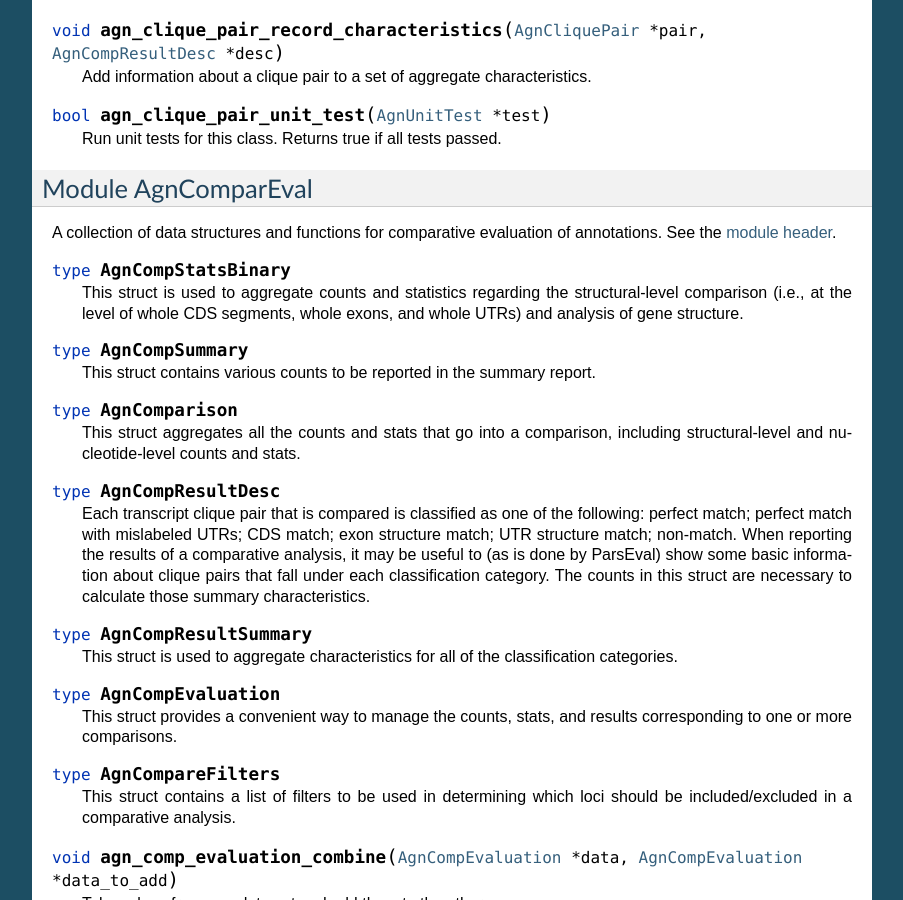
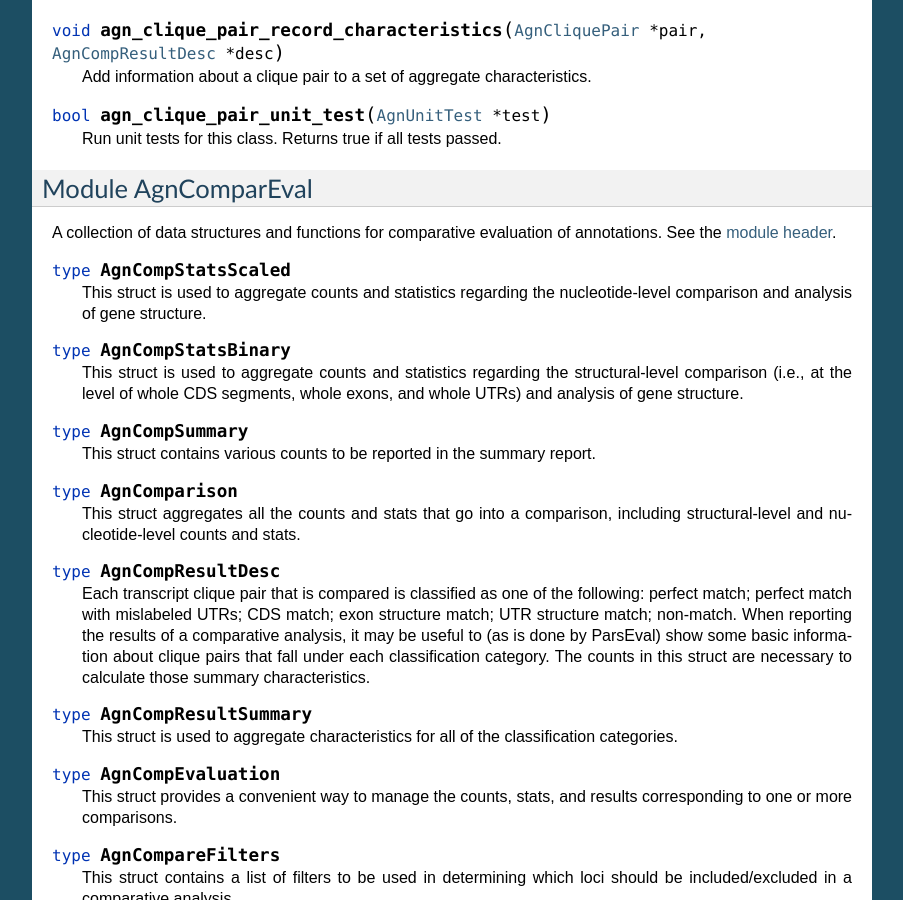
Before and after one commit to BrendelGroup/AEGeAn, a Sphinx documentation site: the page built from docs/api.rst, in a window 1280 px wide and 900 px high, scrolled down 1843 px. Shown: the whole window, without its empty margins (198-1101 px from the left). Built offline with Sphinx 7.4.7, drawn with Linux system fonts in a browser that asks for light colours; some of the changed text lies outside the part shown.

Commit message:
Added marks for documentations' sake

```diff
--- a/docs/api.rst
+++ b/docs/api.rst
@@ -114,6 +114,12 @@
 --------------------
 
 A collection of data structures and functions for comparative evaluation of annotations. See the `module header <https://github.com/standage/AEGeAn/blob/master/inc/core/AgnComparEval.h>`_.
+
+.. c:type:: AgnCompStatsScaled
+
+  This struct is used to aggregate counts and statistics regarding the nucleotide-level comparison and analysis of gene structure.
+
+
 
 .. c:type:: AgnCompStatsBinary
 
@@ -385,6 +391,10 @@
 ----------------------
 
 A collection of extensions to core GenomeTools classes. See the `module header <https://github.com/standage/AEGeAn/blob/master/inc/core/AgnGtExtensions.h>`_.
+
+.. c:function:: GtArray* agn_gt_array_copy(GtArray *source, size_t size)
+
+  This function makes a copy of an array.
 
 .. c:function:: void agn_gt_feature_index_to_gff3(GtFeatureIndex *index, FILE *outstream)
 
@@ -733,6 +743,12 @@
 
 A collection of assorted core utility functions. See the `module header <https://github.com/standage/AEGeAn/blob/master/inc/core/AgnUtils.h>`_.
 
+.. c:type:: AgnSequenceRegion
+
+  Simple data structure for referencing genomic locations.
+
+
+
 .. c:function:: void agn_bron_kerbosch( GtArray *R, GtArray *P, GtArray *X, GtArray *cliques, bool skipsimplecliques )
 
   The Bron-Kerbosch algorithm is an algorithm for enumerating all maximal cliques in an undirected graph. See the `algorithm's Wikipedia entry <http://en.wikipedia.org/wiki/Bron%E2%80%93Kerbosch_algorithm>`_ for a description of ``R``, ``P``, and ``X``. All maximal cliques will be stored in ``cliques``. If ``skipsimplecliques`` is true, cliques containing a single item will not be stored.
```
Also changed, not shown: 6 other files.
